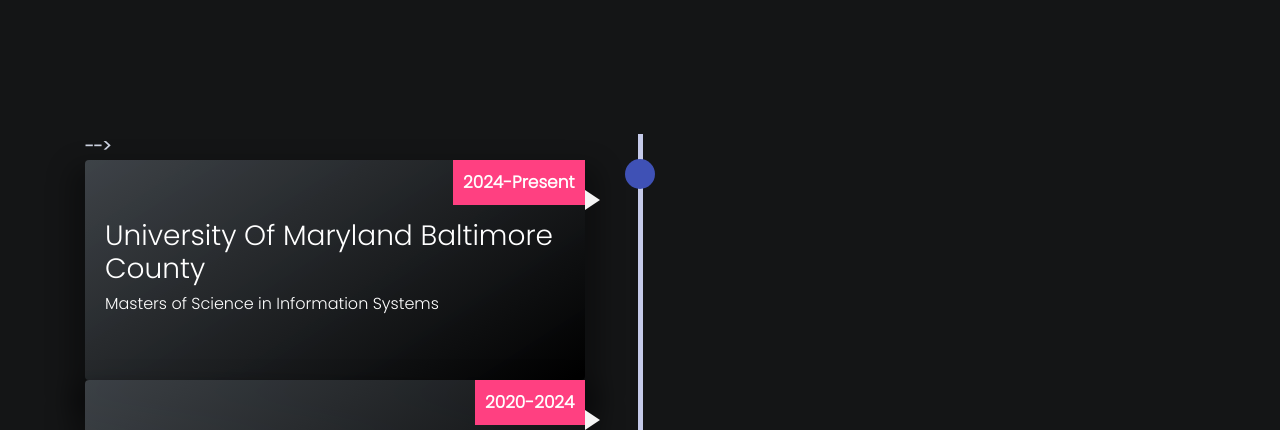
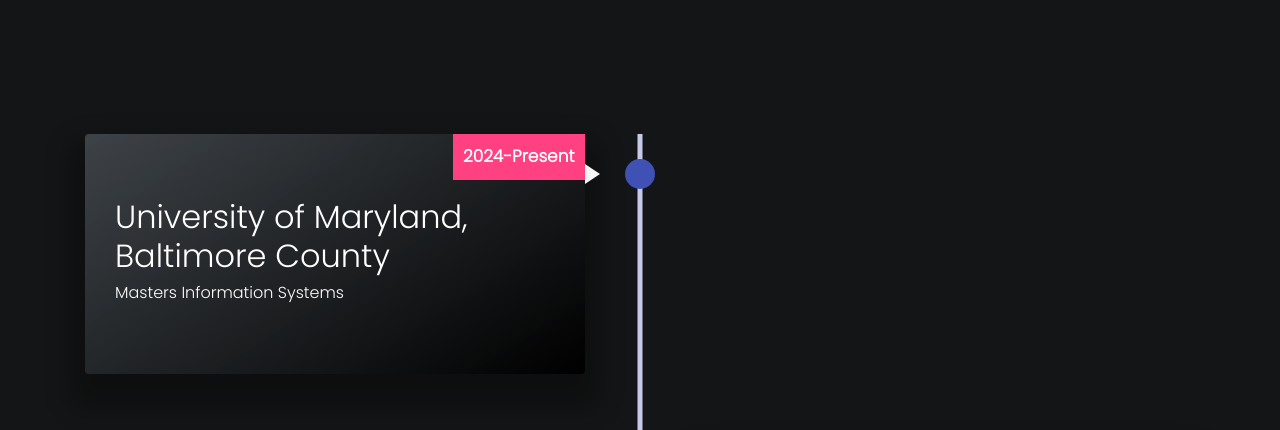
Before and after one commit to ARYANJAGANI/Portfolio, a plain HTML site: page education.html in a window 1280 px wide. Shown: the part 1020-1450 px from the top of the page. Drawn offline with nearby package versions, Linux system fonts and the light colour scheme; some icons are missing; files whose address does not match are found by name.

Commit message:
Update education.html

```diff
--- a/education.html
+++ b/education.html
@@ -264,6 +264,7 @@
             <div class="conatiner text-center mb-5">
                 <h1 class="head" data-aos="fade-up" data-aos-delay="300">Formal <span class="edu_background">Education</span></h1>
             </div>
+        </div>
 
     </section>
 
@@ -275,7 +276,7 @@
    <!-- <div class="timeline-item">
       <div class="timeline-img"></div>
 
-<!--       <div class="timeline-content js--fadeInLeft">
+      <div class="timeline-content js--fadeInLeft">
         <div class="timeline-img-header" style="background-image: url('assets/images/education-page/edTimeline1.png'); background-repeat: no-repeat; background-size: auto;"></div>
         <div class="date date1">2024-2026</div>
         <div>
@@ -286,24 +287,24 @@
       </div>
    </div>  -->
 
+   <div class="timeline-item">
+
+    <div class="timeline-img"></div>
+
+    <div class="timeline-content js--fadeInLeft">
+      <div class="timeline-img-header" style="background-image: url('assets/images/education-page/edTimeline3.png'); background-repeat: no-repeat; background-size: auto"></div>
+      <div class="date date3">2024-Present</div>
+      <div class="align-third">
+          <h2 class="timelineHeading3">University of Maryland, Baltimore County<h2>
+          <h6>Masters Information Systems</h6>
+         </div>
+    </div>
+  </div>
+
     <!-- Second -->
     <div class="timeline-item">
 
       <div class="timeline-img"></div>
- -->
-
-
-<div class="timeline-content timeline-card js--fadeInLeft">
-        <div>
-            <div class="timeline-img-header" style="background-image: url('assets/images/education-page/edTimeline2.png'); background-repeat: no-repeat; background-size: auto; background-position: center top"></div>
-        </div>
-        <div class="date date2">2024-Present</div>
-        <div class="alignment">
-            <h3 class="timelineHeading2">University Of Maryland Baltimore County</h3>
-            <h6>Masters of Science in Information Systems</h6>
-            </div>
-      </div>
-
 
       <div class="timeline-content timeline-card js--fadeInRight">
         <div>
@@ -339,6 +340,7 @@
 
 
 
+
     <!-- MOOCs Cards
     <div id="mooc" class="container-fluid">
         <h4 class="text-center pb-2 pt-5" data-aos="fade-up" data-aos-delay="300">Online <span class="edu_background">Accreditations</span></h4>
```
